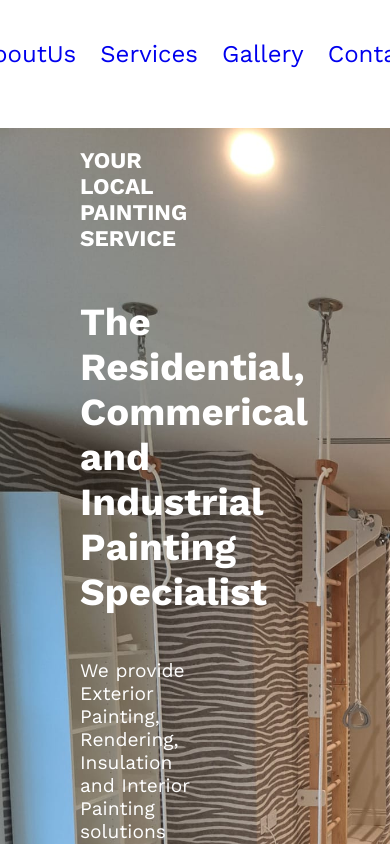
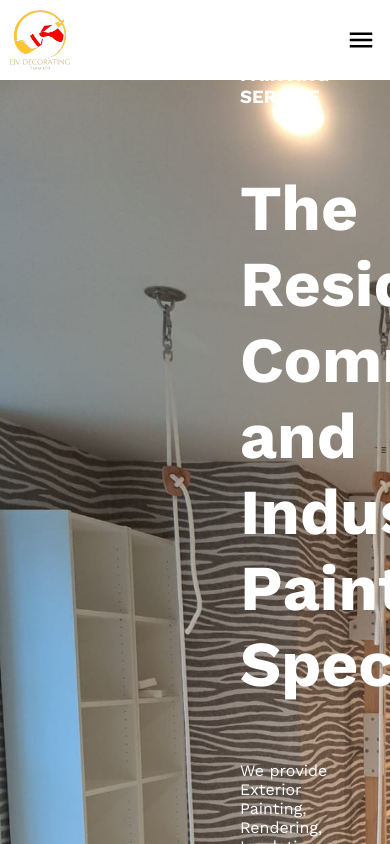
Before and after one commit to tarunreddy-kavadi/LondonPainters, a React (Create React App) app: page / in a window 390 px wide. Shown: the top 844 px of the page. Built offline with nearby package versions, Linux system fonts and the light colour scheme.

Commit message:
responsive changes

```diff
--- a/src/Components/Introduction.jsx
+++ b/src/Components/Introduction.jsx
@@ -20,8 +20,8 @@ justify-content: center;
 background-image: url(${bgImage});
 background-repeat: no-repeat;
 background-size: cover;
-font-size: larger;
-padding:0rem 50rem 0rem 5rem;
+
+padding:0rem 50rem 0rem 15rem;
 height: 60rem;
 color:white;
 `
@@ -35,11 +35,11 @@ const Esti = styled.div`
     `
 const Text = styled.div`
         display:flex;
-        width:45%;
+        width:40%;
         flex-direction: column;
         justify-content: flex-start;
         align-items: flex-start;
-        padding-top: 5rem;
+        padding: 7rem 4rem 0rem 0rem;
 
     `
 const Icons = styled.div`
@@ -59,6 +59,11 @@ const BgFrame = styled.div`
     `;
 
 const Button = styled.button`
+height: 4rem;
+width:4rem;
+border-radius:3rem;
+color:blue;
+
     `;
 
 const Introduction = () => {
@@ -71,7 +76,6 @@ const Introduction = () => {
                 title='YouTube'
                 width="800"
                 height="400"
-
             >
             </iframe>
         </BgFrame>
@@ -79,19 +83,20 @@ const Introduction = () => {
     return <Container>
         <Intro>
             <h3 >YOUR LOCAL PAINTING SERVICE</h3>
-            <h1>The Residential, Commerical and Industrial Painting Specialist</h1>
+            <h1 style={{ fontSize: '4rem' }}>The Residential, Commerical and Industrial Painting Specialist</h1>
             <p>We provide Exterior Painting, Rendering, Insulation and Interior Painting solutions for Residential, Commercial and Industrial customers across London and the Home Counties.    </p>
         </Intro>
         <Esti>
             <Text>
-                <h1 style={{ fontSize: '2rem' }}>Your Exterior and Interior Painting Providers</h1>
-                <h3>Universal Painters offer a complete painting and decorating service for completely transforming your home or business!</h3>
+                <h1 style={{ fontSize: '2.5rem' }}>Your Exterior and Interior Painting Providers</h1>
+                <h3 >Universal Painters offer a complete painting and decorating service for completely transforming your home or business!</h3>
                 <p>With over 30 years of experience in the industry, we bring a wealth of knowledge and expertise to every job we undertake. Our extensive experience allows us to tackle even the most complex projects with confidence, ensuring exceptional results that exceed your expectations.</p>
 
                 <Icons>
-                    <a href="tel:123456789"><PhoneEnabledIcon /></a>
                     <h3>Call us today for more information</h3>
-                    <h2>0800 756 6653</h2>
+                    <a href="tel:123456789" style={{ fontSize: '2rem', textDecoration: 'none', }}> <PhoneEnabledIcon style={{ height: '4rem', width: '4rem', backgroundSize: 'auto', backgroundColor: '#D3D3D3', borderRadius: '3rem' }} />0800 756 6653</a>
+
+
                     {/* <ModalVideo
 				channel="youtube"
 				youtube={{ mute: 0, autoplay: 0 }}
@@ -101,7 +106,8 @@ const Introduction = () => {
                 classNames="modalView"
                             /> */}
                     {open ? videoModal("https://www.youtube.com/embed/eI4an8aSsgw") : null}
-                    <Button onClick={() => setOpen(!open)} ><YouTubeIcon /></Button>
+                    <Button onClick={() => setOpen(!open)} ><YouTubeIcon style={{ fontSize: '2rem' }} /></Button>
+                    {/* <YouTubeIcon onClick={() => setOpen(!open)} > </YouTubeIcon> */}
                 </Icons>
             </Text>
             <Form />
--- a/src/Components/Navbar.jsx
+++ b/src/Components/Navbar.jsx
@@ -2,6 +2,8 @@ import React, { useState } from 'react'
 import { Link } from 'react-router-dom'
 import styled from 'styled-components'
 import ejvLogo from '../assets/ejvLogo.png'
+import ResponsiveSetup from '../Responsive/ResponsiveSetup'
+import ResMenuBar from '../Responsive/ResMenuBar'
 
 
 const Container = styled.div`
@@ -11,9 +13,27 @@ flex-direction:row;
 justify-content: center;
 align-items: center;
 padding: 1.5rem;
+${ResponsiveSetup({
+    height: '4rem',
+    padding: '0.5rem',
+    justifyContent: 'space-between'
+})}
 
 `
 const Logo = styled.div`
+img {
+    height: 6rem;
+    width: 8rem;
+
+${ResponsiveSetup({
+    height: '4rem',
+    width: '4rem'
+})}
+};
+${ResponsiveSetup({
+    display: 'flex',
+    justifyContent: 'flex-start',
+})}
 
 `
 const Navigation = styled.div`
@@ -23,6 +43,9 @@ font-size: 2rem;
 justify-content: space-between;
 padding: 3rem;
 
+${ResponsiveSetup({
+    display: 'none'
+})}
 
 .link{
 text-decoration:none;
@@ -47,7 +70,11 @@ color:white;
 &:hover {
     background-color: white;
     color:blue;
-}
+};
+
+${ResponsiveSetup({
+    display: 'none'
+})}
 `;
 const DropDown = styled.div`
 display: flex;
@@ -85,7 +112,18 @@ background: whitesmoke;
     }
 }
 `;
-
+const Menu = styled.div`
+       ${ResponsiveSetup({
+    display: 'flex',
+    justifyContent: 'flex-end',
+})}
+`
+const HamMenu = styled.div`
+    display:none;
+ ${ResponsiveSetup({
+    display: 'flex'
+})}
+`
 
 const Navbar = () => {
     const [aboutOpen, setAboutOpen] = useState(false)
@@ -105,7 +143,7 @@ const Navbar = () => {
 
     return <Container>
         <Logo>
-            <img src={ejvLogo} alt='logos' style={{ height: '6rem', width: '8rem' }}></img>
+            <img src={ejvLogo} alt='logos'></img>
         </Logo>
         <Navigation>
             <Link to="/" className='link' >Home</Link>
@@ -139,6 +177,11 @@ const Navbar = () => {
         <Estimate>
             Free Estimation
         </Estimate>
+        <Menu>
+            <HamMenu>
+                <ResMenuBar />
+            </HamMenu>
+        </Menu>
     </Container>
 }
 
--- a/src/Pages/Faqs.jsx
+++ b/src/Pages/Faqs.jsx
@@ -1,5 +1,5 @@
 import Layout from '../Layout'
-import styled,{css} from 'styled-components'
+import styled from 'styled-components'
 import ArrowUpwardIcon from '@mui/icons-material/ArrowUpward';
 import { useState } from 'react';
 import { FaqData } from '../data';
@@ -44,6 +44,7 @@ const SubHeading = styled.div`
 `;
 const Details = styled.details`
 display:flex;
+margin: 1rem 0rem 1rem 20rem;
 .arrow{
     position: absolute;
     margin-left:50rem;
@@ -71,10 +72,10 @@ const [isOpen,setIsOpen] =useState({})
     </SubHeading>
 
    {FaqData.map((props)=>{
-    return  <Details key={props.id}>
+    return  <Details key={props.id} open={!isOpen[props.id]}>
         <summary style={{ listStyle: 'none' }}>
-            <a onClick={() => setIsOpen({ isOpen, [props.id]: !isOpen[props.id] })} style={{
-                color: 'black',
+            <a onClick={() => setIsOpen({[props.id]:!isOpen[props.id]} )} style={{
+                color: `${isOpen[props.id] ? 'white' : 'black'}`,
                 display: 'flex',
                 alignItems: 'center',
                 position: 'relative',
@@ -110,7 +111,9 @@ const [isOpen,setIsOpen] =useState({})
                 </svg>
             </a>
         </summary>
-        <p>{props.ans}</p>
+
+        <p>{isOpen[props.id] ? <Box>{props.ans}</Box> : ''}</p>
+
 
     </Details>
    })}
--- a/src/Pages/Home.jsx
+++ b/src/Pages/Home.jsx
@@ -8,9 +8,16 @@ import Cards from '../Components/Cards'
 import Reviews from '../Components/Reviews'
 import Quote from '../Components/Quote'
 
+import styled from 'styled-components'
+
+
+
+const Container = styled.div`
+
+`
 const Home = () => {
   return (
-    <div>
+    <Container >
       <Navbar />
       <Introduction />
       <PromoImages />
@@ -19,7 +26,7 @@ const Home = () => {
       <Banner />
       <Quote />
       <Footer />
-    </div>
+    </Container>
   )
 }
 
--- /dev/null
+++ b/src/Responsive/ResMenuBar.jsx
@@ -0,0 +1,70 @@
+import React from 'react'
+import styled from 'styled-components'
+import { useState } from 'react'
+import MenuIcon from '@mui/icons-material/Menu';
+import CloseIcon from '@mui/icons-material/Close';
+import { MenuData } from '../data';
+import SubNav from './SubNav';
+
+const Container = styled.div`
+display:flex;
+
+`
+const Options = styled.div`
+display:flex;
+flex-direction:column;
+background: #15171c;
+    width: 100vw;
+    height: 1000vh;
+    justify-content: left;
+    position: fixed;
+    top: 0;
+    right: ${({ open }) => (open ? "50%" : "-100%")};
+    transition: 1000ms;
+    z-index: 1;
+    .cross{
+    margin-left: 3rem;
+    font-size: 2rem;
+    height: 80px;
+    display: flex;
+    justify-content: flex-start;
+    align-items: center;
+    color:white;
+    }
+    .link{
+      display:flex;
+      margin-left:5rem;
+      padding:20px
+    }
+`
+const Button = styled.button`
+display:grid;
+margin-left: 15rem;
+background-color:transparent;
+border:none;
+`
+
+const ResMenuBar = () => {
+  const [isOpen, setIsOpen] = useState(false);
+
+  return (
+    <Container>
+      <Button onClick={() => setIsOpen(!isOpen)}><MenuIcon style={{ fontSize: '30px' }} /></Button>
+      {console.log(isOpen)}
+      {isOpen && (
+        <Options open={isOpen}>
+          <CloseIcon className='cross' onClick={() => setIsOpen(!isOpen)} />
+          {
+            MenuData.map((item, index) => {
+              return <SubNav item={item} key={index} />
+            })
+          }
+        </Options>
+      )}
+    </Container>
+  )
+
+
+}
+
+export default ResMenuBar
--- /dev/null
+++ b/src/Responsive/ResponsiveSetup.jsx
@@ -0,0 +1,10 @@
+import { css } from 'styled-components'
+const ResponsiveSetup = (props) => {
+    return css`
+    @media all and (max-width:600px){
+        ${props}
+    }
+    `;
+}
+
+export default ResponsiveSetup
--- /dev/null
+++ b/src/Responsive/SubNav.jsx
@@ -0,0 +1,81 @@
+import { useState } from "react";
+import React from 'react';
+import { Link } from "react-router-dom";
+import styled from "styled-components";
+
+const SidebarLink = styled(Link)`
+    display: flex;
+    color: white;
+    justify-content: space-between;
+    align-items: center;
+    padding: 20px;
+    list-style: none;
+    height: 60px;
+    text-decoration: none;
+    font-size: 18px;
+    &:hover {
+        background: #252831;
+        border-left: 4px solid green;
+        cursor: pointer;
+    }
+`;
+const SidebarLabel = styled.span`
+    margin-left: 16px;
+`;
+const DropdownLink = styled(Link)`
+    background: #252831;
+    height: 60px;
+    padding-left: 3rem;
+    display: flex;
+    align-items: center;
+    text-decoration: none;
+    color: white;
+    font-size: 18px;
+    &:hover {
+        background: green;
+        cursor: pointer;
+    }
+`
+
+const SubNav = ({item}) => {
+    const [subnav, setSubnav] = useState(false);
+    const showSubNav = () => setSubnav(!subnav);
+
+    return <>
+    <SidebarLink
+      to={item.path}
+      onClick={item.subNav && showSubNav}>
+      <div>
+          {item.icon}
+            <SidebarLabel>
+          {item.title}
+          </SidebarLabel>
+                </div>
+                <div>
+                  {item.subNav && subnav
+                        ? item.iconOpen
+                        : item.subNav
+                        ? item.iconClose
+                        : null}
+                </div>
+    </SidebarLink>
+
+       { subnav &&
+        item.subNav.map((item, index) => {
+                    return (
+                        <DropdownLink
+                            to={item.path}
+                            key={index}
+                        >
+                            {item.icon}
+                            <SidebarLabel>
+                                {item.title}
+                            </SidebarLabel>
+                        </DropdownLink>
+                    );
+        })}
+  </>
+}
+
+
+export default SubNav
--- a/src/data.jsx
+++ b/src/data.jsx
@@ -2,6 +2,13 @@ import { Link } from "react-router-dom"
 import EmojiEventsIcon from '@mui/icons-material/EmojiEvents';
 import WbSunnyIcon from '@mui/icons-material/WbSunny';
 import HandshakeIcon from '@mui/icons-material/Handshake';
+import HomeIcon from '@mui/icons-material/Home';
+import ArrowDropDownIcon from '@mui/icons-material/ArrowDropDown';
+import ArrowDropUpIcon from '@mui/icons-material/ArrowDropUp';
+import QuestionAnswerIcon from '@mui/icons-material/QuestionAnswer';
+import ReviewsIcon from '@mui/icons-material/Reviews';
+import BookIcon from '@mui/icons-material/Book';
+
 
 export const slideData1 = [
     {
@@ -250,3 +257,37 @@ export const PnDData = [
     },
 
 ]
+export const MenuData = [
+    {
+        title: 'Home',
+        path: '/',
+        icon: <HomeIcon />,
+        iconOpen: <ArrowDropDownIcon />,
+        iconClose: <ArrowDropUpIcon />
+    },
+    {
+        title: 'About',
+        path: '/',
+        icon: <HomeIcon />,
+        iconOpen: <ArrowDropDownIcon />,
+        iconClose: <ArrowDropUpIcon />,
+        subNav: [
+            {
+                title: 'FAQ',
+                path: '',
+                icon: <QuestionAnswerIcon />
+            },
+            {
+                title: 'Reviews',
+                path: '',
+                icon: <ReviewsIcon />
+            },
+            {
+                title: 'Blogs',
+                path: '',
+                icon: <BookIcon />
+            }
+        ]
+    }
+
+]
```
